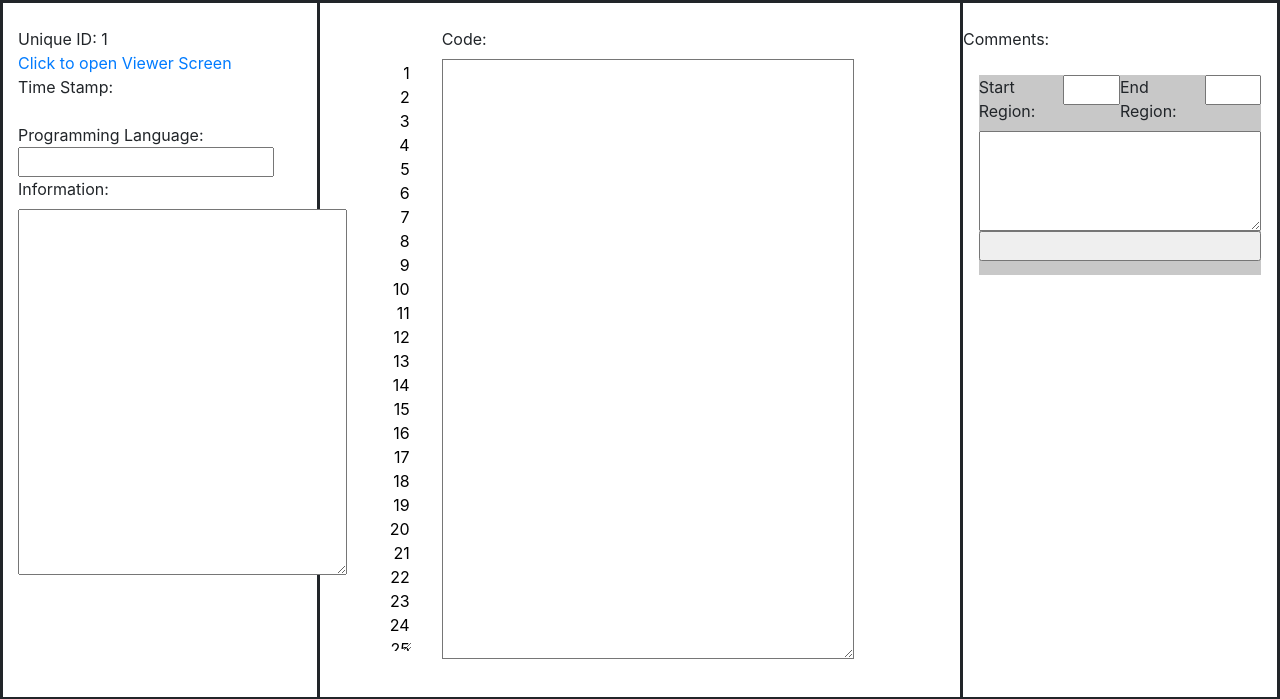
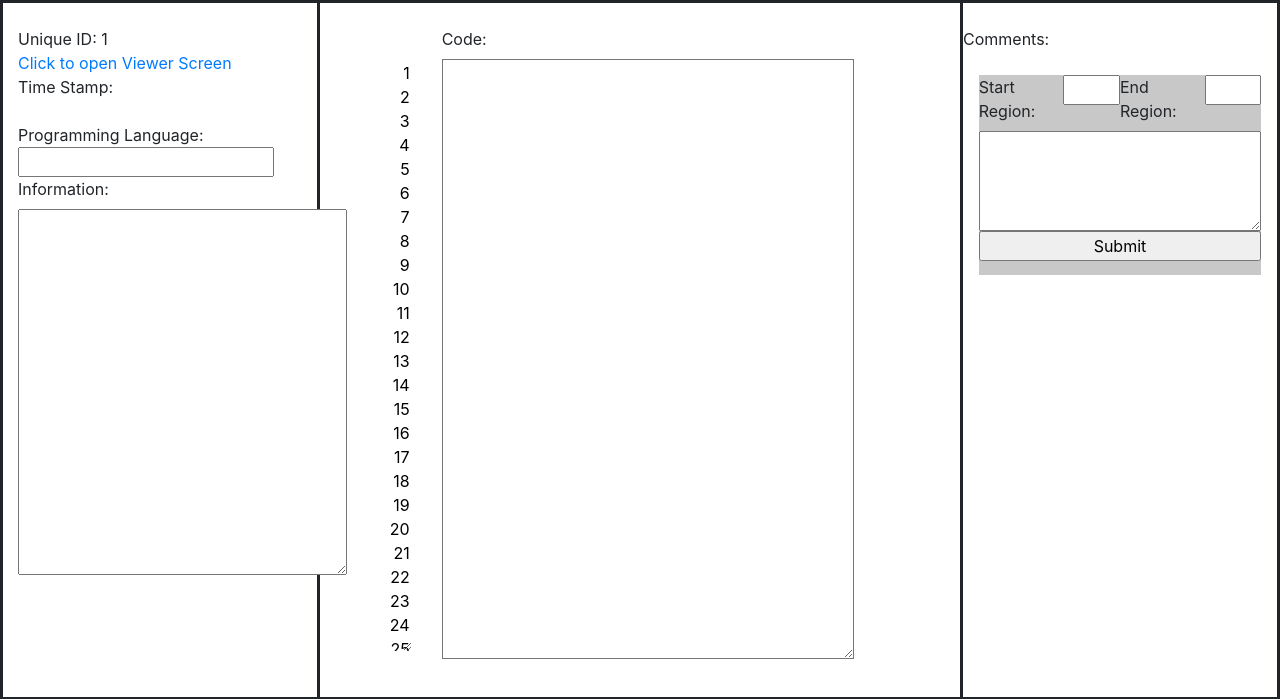
Before and after one commit to cs509-melpomene/feedbackapp, a PHP site: page /createSnippet.php?snippetID=1 in a window 1280 px wide. Shown: the top 699 px of the page. Run offline with PHP 8.4, Linux system fonts and the light colour scheme; data that the repository does not hold is empty.

Commit message:
Added comment submit button text

```diff
--- a/html/Feedbackapp-env/createSnippet.php
+++ b/html/Feedbackapp-env/createSnippet.php
@@ -64,7 +64,7 @@
 					<label class="commentFormColumnLabel" for="regionEnd">End Region:</label>
 					<input class="commentFormColumnInput" type="text" id="regionEndID" name="regionEnd">
 					<textarea class="columnFormText" id="commentTextID"></textarea><br>
-					<input class="submitColumnButton" type="button" onclick="createCommentHTTPRequest()"/><br>
+					<input class="submitColumnButton" type="button" onclick="createCommentHTTPRequest()" value="Submit" /><br>
 				</form>
 				</div>
 				<div id="comments">
```
